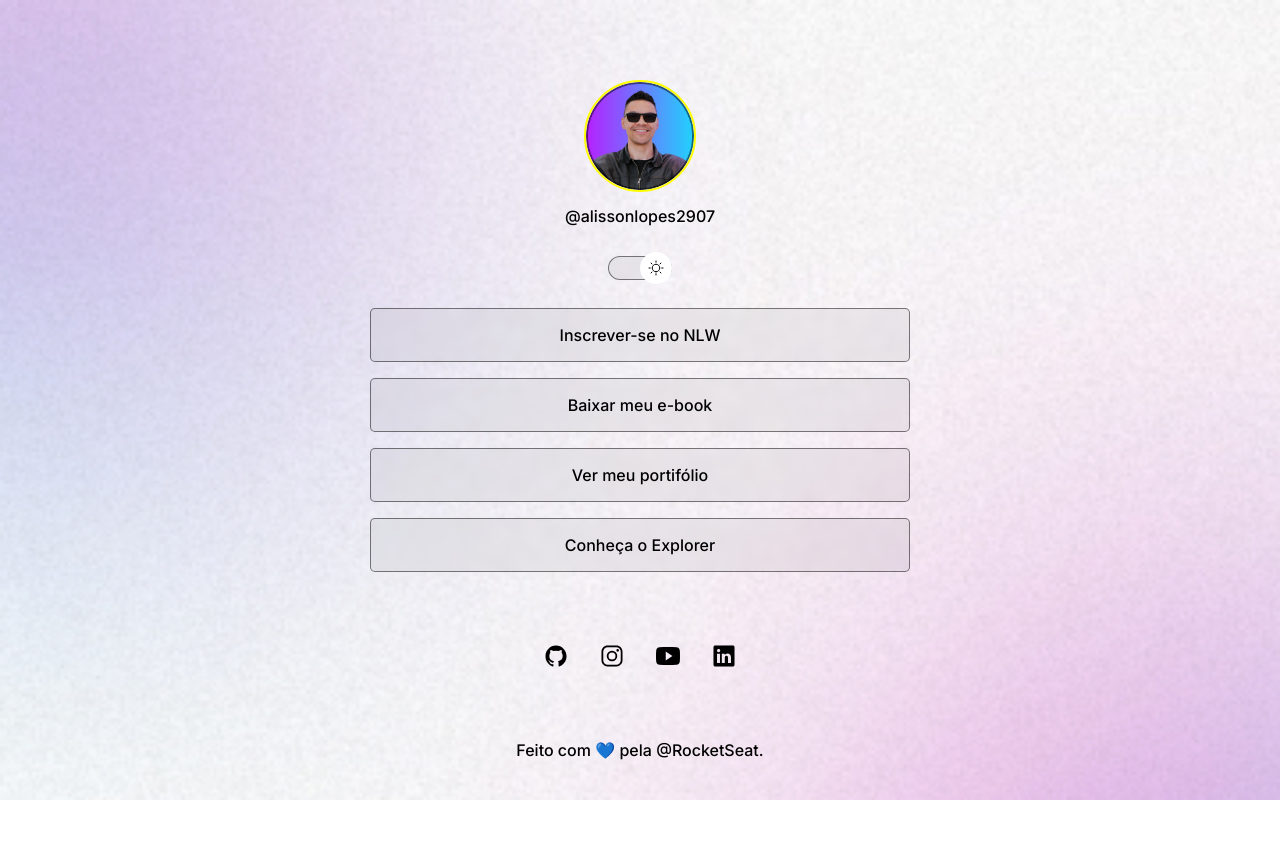
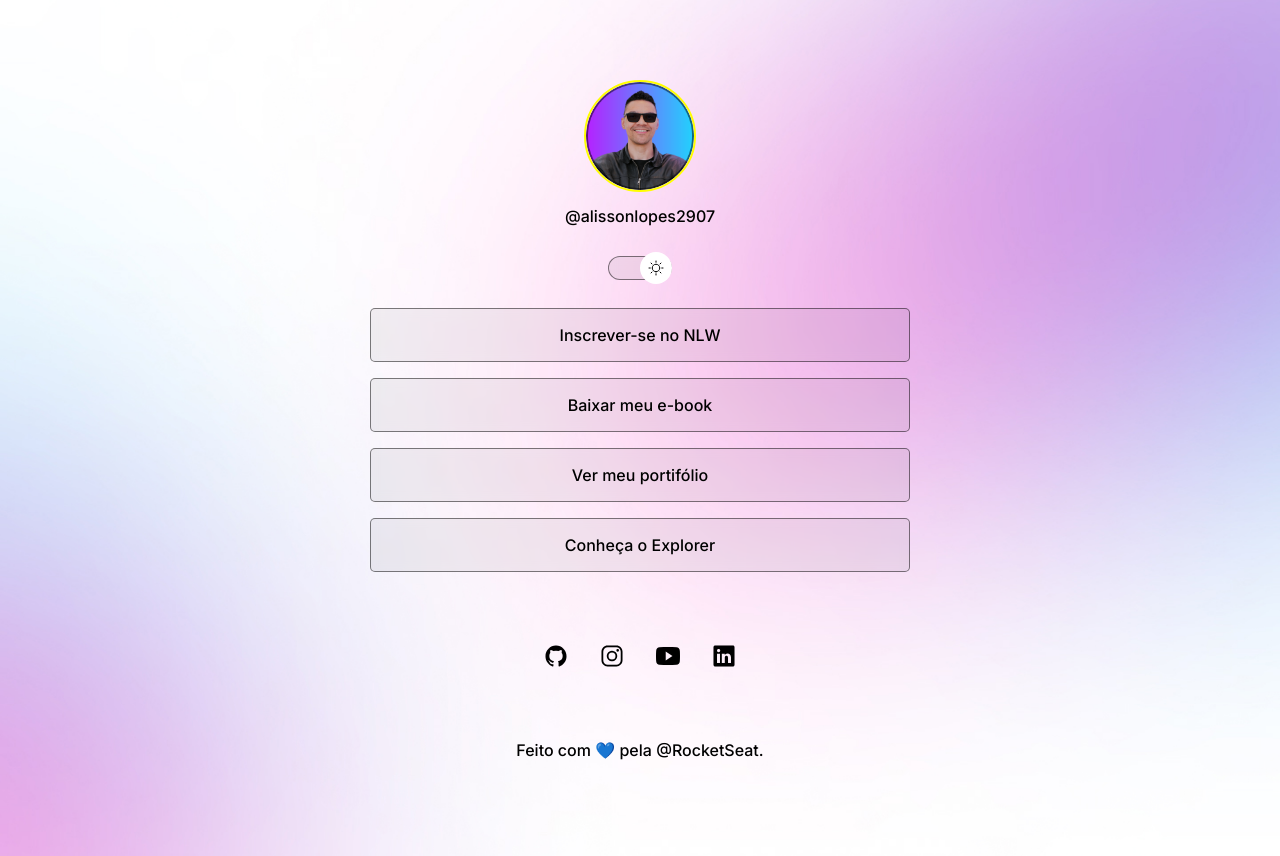
Before and after one commit to alissonlopes2907/aulaprojeto, a plain HTML site: page index.html in a window 1280 px wide. Both pictures are taken after a click on the element 640 px from the left and 241 px from the top of the page. Before the commit the page ends 800 px from the top, so only its background shows below. Drawn offline with nearby package versions, Linux system fonts and the light colour scheme.

Commit message:
ajuste viewport e imagem de fundo baseado em dipositivo midia

```diff
--- a/style.css
+++ b/style.css
@@ -31,6 +31,7 @@
     font-family: "Inter", sans-serif;
     color: var(--text-color);
 
+    height: 100vh;
     }
 
 /*--------Profile------------*/
@@ -168,3 +169,14 @@
         color: var(--text-color);
         text-decoration: none;
     }
+
+/*----------- Media queries ------------------*/
+@media (min-width: 700px) {
+    :root{
+      --bg-url: url(./assets/bg-desktop.jpg);
+    }
+
+    .light{
+        --bg-url: url(./assets/bg-desktop-light.jpg);
+    }
+}
```
